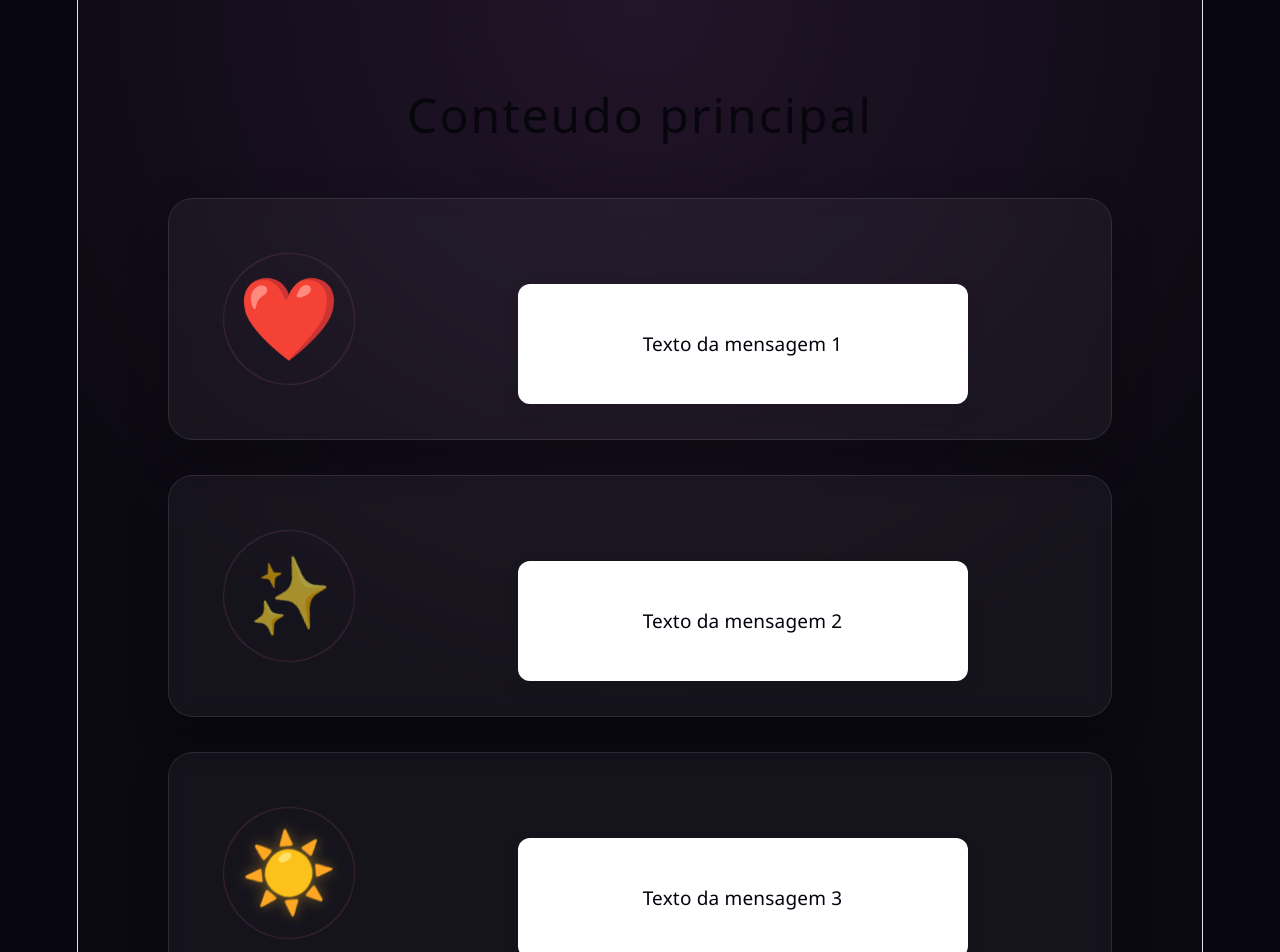
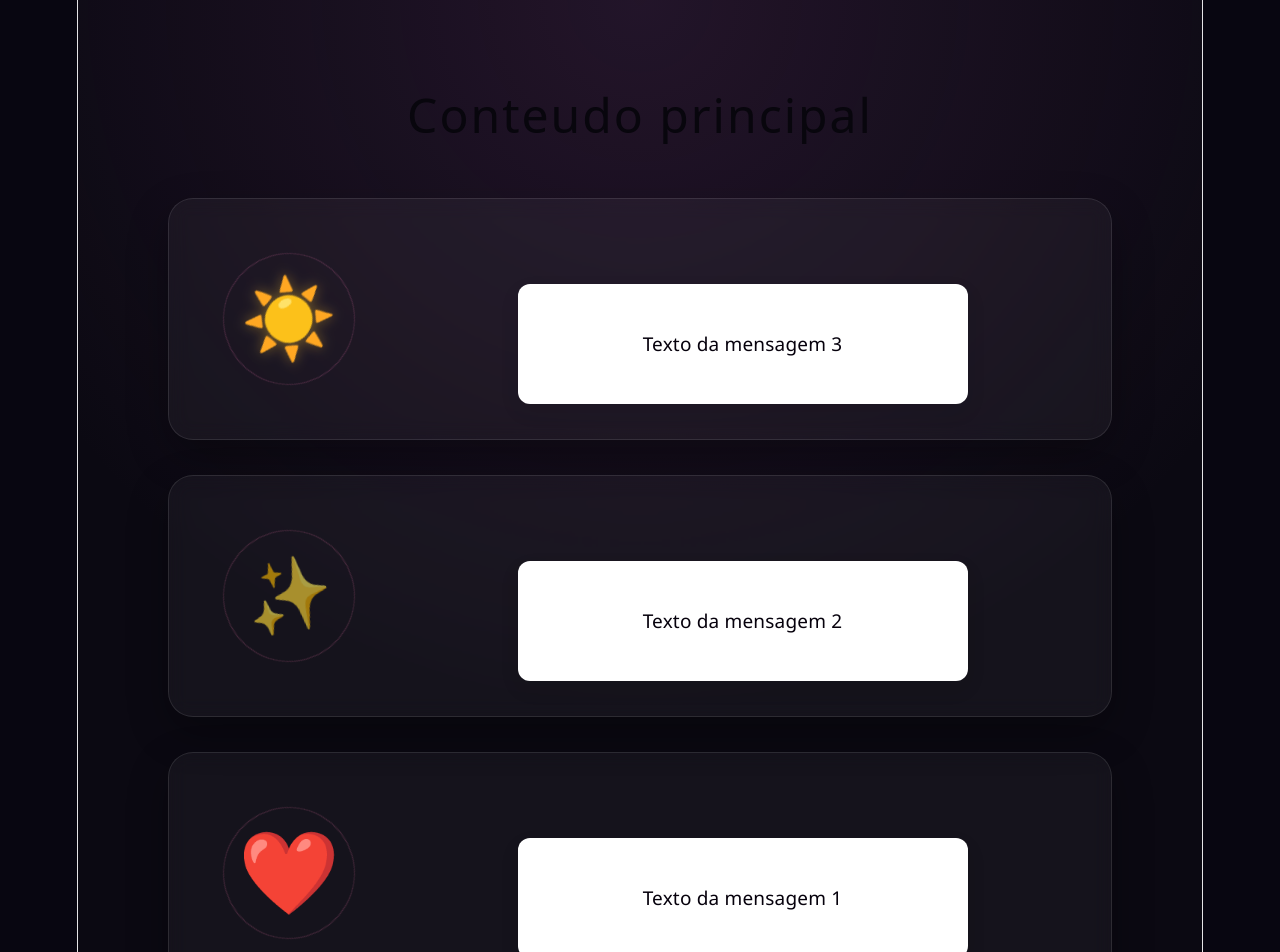
Before and after one commit to pierrelouis9-del/Projeto-Annive, a React (Vite) app: page /Conteudo in a window 1280 px wide. Shown: the top 952 px of the page. Built offline with nearby package versions, Linux system fonts and the light colour scheme.

Commit message:
Update conteudo.jsx

```diff
--- a/src/componentes/conteudo.jsx
+++ b/src/componentes/conteudo.jsx
@@ -6,10 +6,10 @@ function Conteudo() {
         <main className="container">
             <h1>Conteudo principal</h1>
             <section className="mensagens">
-                <div className="txt1">
-                    <div className="animation1"></div>
+                <div className="txt3">
+                    <div className="animation3"></div>
                     <div className="conteudo">
-                        <p>Texto da mensagem 1</p>
+                        <p>Texto da mensagem 3</p>
                     </div>
                 </div>
                 <div className="txt2">
@@ -18,10 +18,10 @@ function Conteudo() {
                         <p>Texto da mensagem 2</p>
                     </div>
                 </div>
-                <div className="txt3">
-                    <div className="animation3"></div>
+                <div className="txt1">
+                    <div className="animation1"></div>
                     <div className="conteudo">
-                        <p>Texto da mensagem 3</p>
+                        <p>Texto da mensagem 1</p>
                     </div>
                 </div>
             </section>
```
